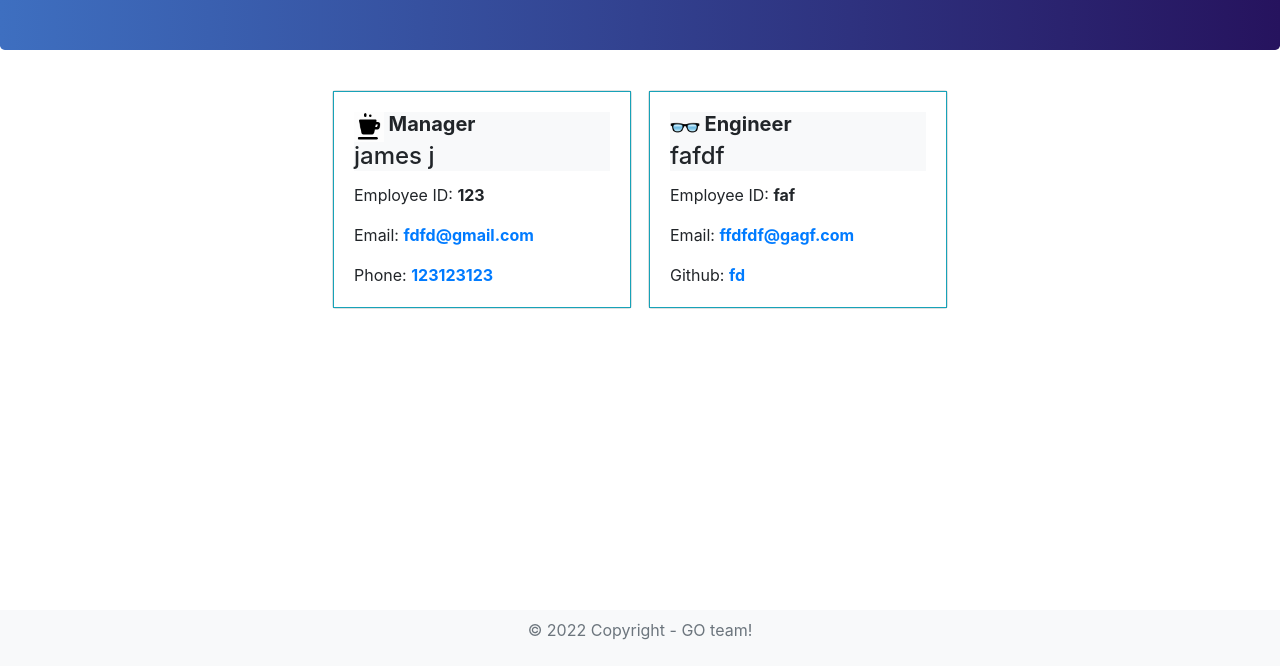
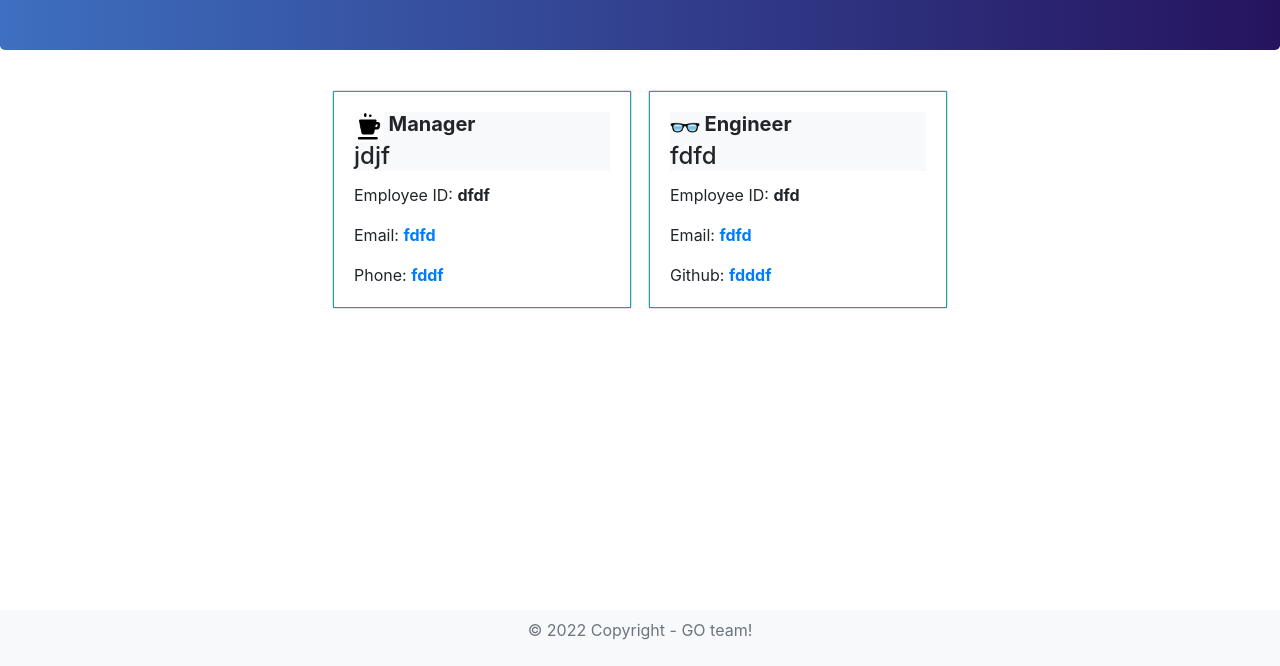
Before and after one commit to conradjohnson/team-profile-generator, a website: page html/team.html in a window 1280 px wide. Shown: the part 134-800 px from the top of the page. Drawn offline with nearby package versions, Linux system fonts and the light colour scheme.

Commit message:
more code refactoring and commenting

```diff
--- a/html/team.html
+++ b/html/team.html
@@ -16,20 +16,20 @@
     <section class="mx-auto row" style=""><div class="card col-lg-2 col-md-6 col-sm-6 m-2 p-0" style="min-width:300px;">
         <div class="card-body border border-info">
             <div class="mb-2 bg-light">
-                <img class="" src="img/coffee.gif" style="max-height:30px;" alt="Drinking Coffee"/> <span class="font-weight-bold h5" >Manager</span><h4 class="card-title">james j</h4>
+                <img class="" src="img/coffee.gif" style="max-height:30px;" alt="Drinking Coffee"/> <span class="font-weight-bold h5" >Manager</span><h4 class="card-title">jdjf</h4>
             </div>
-            <p class="card-text">Employee ID: <span class="font-weight-bold"> 123</span></p>
-            <p class="card-text">Email: <span class="font-weight-bold"> <a href="mailto:fdfd@gmail.com">fdfd@gmail.com</a></span></p>
-            <p class="card-text">Phone: <span class="font-weight-bold"><a href="tel:123123123">123123123</a></span></p>
+            <p class="card-text">Employee ID: <span class="font-weight-bold"> dfdf</span></p>
+            <p class="card-text">Email: <span class="font-weight-bold"> <a href="mailto:fdfd" target="_blank">fdfd</a></span></p>
+            <p class="card-text">Phone: <span class="font-weight-bold"><a href="tel:fddf" target="_blank">fddf</a></span></p>
         </div>
     </div><div class="card col-lg-2 col-md-6 col-sm-6 m-2 p-0" style="min-width:300px;">
         <div class="card-body border border-info">
             <div class="mb-2 bg-light">
-                <img class="" src="../html/img/glasses.png" style="max-height:30px; " alt="Total NERD!"/> <span class="font-weight-bold h5" >Engineer</span><h4 class="card-title">fafdf</h4>
+                <img class="" src="../html/img/glasses.png" style="max-height:30px; " alt="Total NERD!"/> <span class="font-weight-bold h5" >Engineer</span><h4 class="card-title">fdfd</h4>
             </div>
-            <p class="card-text">Employee ID: <span class="font-weight-bold"> faf</span></p>
-            <p class="card-text">Email: <span class="font-weight-bold"> <a href="mailto:ffdfdf@gagf.com">ffdfdf@gagf.com</a></span></p>
-            <p class="card-text">Github: <span class="font-weight-bold"> <a href="https://github.com/fd" target="_blank">fd</a></span></p>
+            <p class="card-text">Employee ID: <span class="font-weight-bold"> dfd</span></p>
+            <p class="card-text">Email: <span class="font-weight-bold"> <a href="mailto:fdfd" target="_blank">fdfd</a></span></p>
+            <p class="card-text">Github: <span class="font-weight-bold"> <a href="https://github.com/fdddf" target="_blank">fdddf</a></span></p>
         </div>
     </div>
     </section>
--- a/index.js
+++ b/index.js
@@ -14,7 +14,7 @@ const init = async () => {
     //write HTML file
     const fileWritten = await writeFile(htmlString, "team.html");
 
-    //
+    // finish program and return true or false confirmation.
     return fileWritten;
 }
 
```
Also changed, not shown: utils/tools.js (+31 -20 lines).
